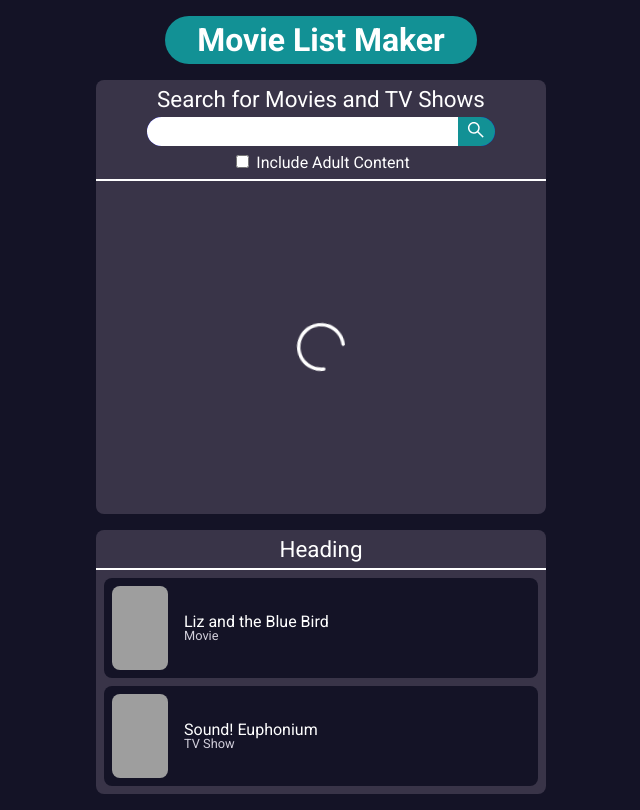
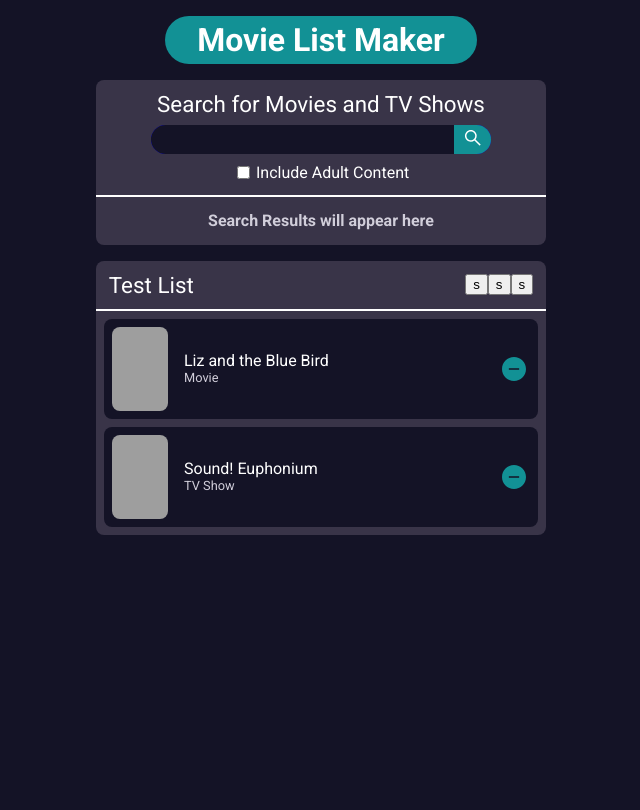
Before and after one commit to ReidCole/31_mongodb-movie-list-client, a Next.js app: page / in a window 1280 px wide. Shown: the whole page, without its empty margins (319-959 px from the left). Built offline with nearby package versions, Linux system fonts and the light colour scheme; grey boxes are pictures that could not be loaded.

Commit message:
made listings use one listing component instead of being separate

```diff
--- a/components/List/List.module.css
+++ b/components/List/List.module.css
@@ -16,16 +16,6 @@
   padding: 0.5rem;
 }
 
-.listing {
-  display: flex;
-  flex-direction: row;
-  align-items: center;
-  background-color: var(--clr-bg1);
-  border-radius: 0.5rem;
-  gap: 1rem;
-  padding: 0.5rem;
-}
-
 .img {
   display: flex;
   width: 3.5rem;
@@ -35,20 +25,17 @@
 }
 
 .listHeader {
-  border-bottom: 2px solid white;
+  border-bottom: 0.15rem solid white;
   width: 100%;
-  padding: 0.5rem;
+  padding: 0.8rem;
   display: flex;
   flex-direction: row;
+  align-items: center;
+  justify-content: space-between;
+  gap: 0.6rem;
 }
 
 .listTitle {
   font-size: var(--heading-font-size);
   text-align: center;
-  flex-basis: 100%;
 }
-
-.mediaType {
-  font-size: 0.8rem;
-  color: var(--clr-subtext);
-}
--- a/components/List/List.tsx
+++ b/components/List/List.tsx
@@ -1,39 +1,42 @@
 import Image from "next/image";
-import { Listing } from "../../pages";
+import { ListingType } from "../../pages";
 import unloadedImg from "../../public/img/unloaded-img.png";
 import noImg from "../../public/img/no-img.png";
 import styles from "./List.module.css";
+import ListingButton from "../ListingButton/ListingButton";
+import { MinusCircleFilled } from "@ant-design/icons";
+import Listing from "../Listing/Listing";
 
 type Props = {
-  list: Listing[];
+  title: string;
+  list: ListingType[];
 };
 
-const List: React.FC<Props> = ({ list = [] }) => {
+const List: React.FC<Props> = ({ list = [], title }) => {
   return (
     <div className={styles.container}>
       <div className={styles.listHeader}>
-        <h1 className={styles.listTitle}>Heading</h1>
+        <h1 className={styles.listTitle}>{title}</h1>
+        <div>
+          <button>s</button>
+          <button>s</button>
+          <button>s</button>
+        </div>
       </div>
       <div className={styles.list}>
         {list.map((listing) => (
-          <div key={listing.id} className={styles.listing}>
-            <div className={styles.img}>
-              <Image
-                src={listing.imgUrl ? listing.imgUrl : noImg}
-                width={486}
-                height={730}
-                alt={listing.title}
-                placeholder="blur"
-                blurDataURL={unloadedImg.src}
-              />
-            </div>
-            <div>
-              <p className={styles.title}>{listing.title}</p>
-              <p className={styles.mediaType}>
-                {listing.mediaType === "movie" ? "Movie" : "TV Show"}
-              </p>
-            </div>
-          </div>
+          <Listing
+            key={listing.id}
+            listing={listing}
+            buttons={[
+              <ListingButton
+                key={0}
+                Icon={MinusCircleFilled}
+                mouseOverText="Remove From List"
+                onClick={() => console.log("remove from list")}
+              />,
+            ]}
+          />
         ))}
       </div>
     </div>
--- a/components/SearchResult/SearchResult.module.css
+++ b/components/Listing/Listing.module.css
@@ -1,10 +1,11 @@
-.result {
+.listing {
   display: flex;
   flex-direction: row;
   align-items: center;
+  justify-content: space-between;
   background-color: var(--clr-bg1);
   border-radius: 0.5rem;
-  gap: 1rem;
+  gap: 0.5rem;
   padding: 0.5rem;
 }
 
@@ -24,3 +25,15 @@
   font-size: 0.8rem;
   color: var(--clr-subtext);
 }
+
+.leftSideContainer {
+  display: flex;
+  flex-direction: row;
+  align-items: center;
+  gap: 1rem;
+}
+
+.rightSideContainer {
+  display: flex;
+  flex-direction: column;
+}
--- /dev/null
+++ b/components/Listing/Listing.tsx
@@ -0,0 +1,37 @@
+import Image from "next/image";
+import { ListingType } from "../../pages";
+import styles from "./Listing.module.css";
+import unloadedImg from "../../public/img/unloaded-img.png";
+import noImg from "../../public/img/no-img.png";
+
+type Props = {
+  listing: ListingType;
+  buttons: JSX.Element[];
+};
+
+const Listing: React.FC<Props> = ({ listing, buttons }) => {
+  return (
+    <div className={styles.listing}>
+      <div className={styles.leftSideContainer}>
+        <div className={styles.img}>
+          <Image
+            src={listing.imgUrl ? listing.imgUrl : noImg}
+            width={486}
+            height={730}
+            alt={listing.title}
+            placeholder="blur"
+            blurDataURL={unloadedImg.src}
+          />
+        </div>
+        <div>
+          <p className={styles.title}>{listing.title}</p>
+          <p className={styles.mediaType}>{listing.mediaType === "movie" ? "Movie" : "TV Show"}</p>
+        </div>
+      </div>
+
+      <div className={styles.rightSideContainer}>{buttons}</div>
+    </div>
+  );
+};
+
+export default Listing;
--- /dev/null
+++ b/components/ListingButton/ListingButton.module.css
@@ -0,0 +1,20 @@
+.button {
+  background: none;
+  border-radius: 100%;
+  color: var(--clr-primary);
+  border: none;
+  width: 2rem;
+  height: 2rem;
+  display: flex;
+  align-items: center;
+  justify-content: center;
+  font-size: 1.5rem;
+  cursor: pointer;
+}
+.button:hover {
+  color: var(--clr-primary-h);
+}
+.button:focus {
+  color: var(--clr-primary-h);
+  outline: none;
+}
--- /dev/null
+++ b/components/ListingButton/ListingButton.tsx
@@ -0,0 +1,18 @@
+import styles from "./ListingButton.module.css";
+import { ElementType, useRef } from "react";
+
+type Props = {
+  Icon: ElementType;
+  mouseOverText: string;
+  onClick: () => void;
+};
+
+const ListingButton: React.FC<Props> = ({ Icon, mouseOverText, onClick }) => {
+  return (
+    <button className={styles.button} title={mouseOverText} onClick={onClick}>
+      <Icon />
+    </button>
+  );
+};
+
+export default ListingButton;
--- a/components/SearchResult/SearchResult.tsx
+++ /dev/null
@@ -1,32 +0,0 @@
-import Image from "next/image";
-import { Listing } from "../../pages";
-import styles from "./SearchResult.module.css";
-import unloadedImg from "../../public/img/unloaded-img.png";
-import noImg from "../../public/img/no-img.png";
-
-type Props = {
-  result: Listing;
-};
-
-const SearchResult: React.FC<Props> = ({ result }) => {
-  return (
-    <div className={styles.result}>
-      <div className={styles.img}>
-        <Image
-          src={result.imgUrl ? result.imgUrl : noImg}
-          width={486}
-          height={730}
-          alt={result.title}
-          placeholder="blur"
-          blurDataURL={unloadedImg.src}
-        />
-      </div>
-      <div>
-        <p className={styles.title}>{result.title}</p>
-        <p className={styles.mediaType}>{result.mediaType === "movie" ? "Movie" : "TV Show"}</p>
-      </div>
-    </div>
-  );
-};
-
-export default SearchResult;
--- a/components/SearchSection/SearchSection.module.css
+++ b/components/SearchSection/SearchSection.module.css
@@ -25,15 +25,16 @@
 .sectionHeader {
   border-bottom: 0.15rem solid white;
   width: 100%;
-  padding: 0.5rem;
+  padding: 0.8rem;
   display: flex;
   flex-direction: column;
   align-items: center;
-  gap: 0.4rem;
+  gap: 0.6rem;
 }
 
 .heading {
   font-size: var(--heading-font-size);
+  text-align: center;
 }
 
 .searchForm {
@@ -50,6 +51,13 @@
   padding: 0.3rem 0.6rem;
   border: none;
   height: 1.8rem;
+  background-color: var(--clr-bg1);
+  color: white;
+}
+.searchInput:focus {
+  background-color: white;
+  color: black;
+  outline: none;
 }
 
 .searchButton {
@@ -59,6 +67,13 @@
   cursor: pointer;
   width: 2.5rem;
   font-size: 1.1rem;
+}
+.searchButton:hover {
+  background-color: var(--clr-primary-h);
+}
+.searchButton:focus {
+  background-color: var(--clr-primary-h);
+  outline: none;
 }
 
 .loadingDiv {
@@ -73,6 +88,26 @@
   animation: loadingSpin 1s linear 0s infinite forwards;
 }
 
+.noSearchText {
+  padding: 1rem;
+  color: var(--clr-subtext);
+  font-weight: bold;
+}
+
+.adultContentLabel {
+  cursor: pointer;
+  display: flex;
+  flex-direction: row;
+  align-items: center;
+  gap: 0.2rem;
+}
+.adultContentLabel > p {
+  user-select: none;
+}
+.adultContentLabel > input {
+  cursor: pointer;
+}
+
 @keyframes loadingSpin {
   0% {
     transform: rotateZ(0deg);
--- a/components/SearchSection/SearchSection.tsx
+++ b/components/SearchSection/SearchSection.tsx
@@ -1,14 +1,15 @@
 import React, { useState } from "react";
-import { Listing } from "../../pages";
-import SearchResult from "../SearchResult/SearchResult";
+import { ListingType } from "../../pages";
 import styles from "./SearchSection.module.css";
-import { SearchOutlined, Loading3QuartersOutlined } from "@ant-design/icons";
+import { SearchOutlined, Loading3QuartersOutlined, PlusCircleFilled } from "@ant-design/icons";
+import Listing from "../Listing/Listing";
+import ListingButton from "../ListingButton/ListingButton";
 
 const SearchSection: React.FC = () => {
   const [query, setQuery] = useState<string>("");
-  const [searchResults, setSearchResults] = useState<Listing[]>([]);
+  const [searchResults, setSearchResults] = useState<ListingType[]>([]);
   const [includeAdult, setIncludeAdult] = useState<boolean>(false);
-  const [loading, setLoading] = useState(true);
+  const [loading, setLoading] = useState(false);
 
   function fetchSearchResults() {
     if (query.length === 0) {
@@ -24,7 +25,7 @@ const SearchSection: React.FC = () => {
       .then((res) => res.json())
       .then((json) => {
         console.log(json.results);
-        let listings: Listing[] = [];
+        let listings: ListingType[] = [];
         json.results.map(
           (result: {
             id: number;
@@ -36,7 +37,7 @@ const SearchSection: React.FC = () => {
             if (result.media_type === "person") {
               return;
             }
-            const listing: Listing = {
+            const listing: ListingType = {
               id: result.id,
               title: result.media_type === "movie" ? result.title : result.name,
               imgUrl: result.poster_path
@@ -75,13 +76,13 @@ const SearchSection: React.FC = () => {
             <SearchOutlined />
           </button>
         </form>
-        <label>
+        <label className={styles.adultContentLabel}>
           <input
             type="checkbox"
             checked={includeAdult}
             onChange={(e) => setIncludeAdult(e.target.checked)}
           />{" "}
-          Include Adult Content
+          <p>Include Adult Content</p>
         </label>
       </div>
 
@@ -89,12 +90,25 @@ const SearchSection: React.FC = () => {
         <div className={styles.loadingDiv}>
           <Loading3QuartersOutlined className={styles.loadingIcon} />
         </div>
-      ) : (
+      ) : searchResults.length > 0 ? (
         <div className={styles.list}>
           {searchResults.map((result) => (
-            <SearchResult key={result.id} result={result} />
+            <Listing
+              key={result.id}
+              listing={result}
+              buttons={[
+                <ListingButton
+                  key={0}
+                  Icon={PlusCircleFilled}
+                  mouseOverText="Add To List"
+                  onClick={() => console.log("add to list")}
+                />,
+              ]}
+            />
           ))}
         </div>
+      ) : (
+        <div className={styles.noSearchText}>Search Results will appear here</div>
       )}
     </div>
   );
--- a/pages/index.tsx
+++ b/pages/index.tsx
@@ -6,19 +6,18 @@ import styles from "../styles/Home.module.css";
 import useSWR, { Fetcher } from "swr";
 import SearchResult from "../components/SearchResult/SearchResult";
 import List from "../components/List/List";
-import SearchResults from "../components/SearchResults/SearchResults";
 import SearchSection from "../components/SearchSection/SearchSection";
 
 // todo: use swr for initial load of list, not for search results
 
-export type Listing = {
+export type ListingType = {
   title: string;
   imgUrl: string | null;
   id: number | null;
   mediaType: "movie" | "tv";
 };
 
-const testList: Listing[] = [
+const testList: ListingType[] = [
   {
     title: "Liz and the Blue Bird",
     id: 482150,
@@ -45,7 +44,7 @@ const Home: NextPage = () => {
 
         <SearchSection />
 
-        <List list={testList} />
+        <List list={testList} title="Test List" />
       </main>
     </>
   );
--- a/styles/globals.css
+++ b/styles/globals.css
@@ -72,7 +72,7 @@ td {
 }
 /* remember to define focus styles! */
 :focus {
-  outline: rgb(255, 157, 0) solid 2px;
+  outline: 0.15rem solid var(--clr-primary);
 }
 body {
   line-height: 1;
@@ -109,6 +109,7 @@ q {
 
 :root {
   --clr-primary: rgb(18, 145, 149);
+  --clr-primary-h: rgb(50, 203, 209);
   --clr-bg1: rgb(20, 19, 38);
   --clr-bg2: rgb(57, 52, 72);
   --clr-text: rgb(255, 255, 255);
@@ -151,7 +152,7 @@ a {
 }
 
 ::-webkit-scrollbar-thumb:hover {
-  background: white;
+  background: var(--clr-primary-h);
 }
 
 /* Media Queries */
```
